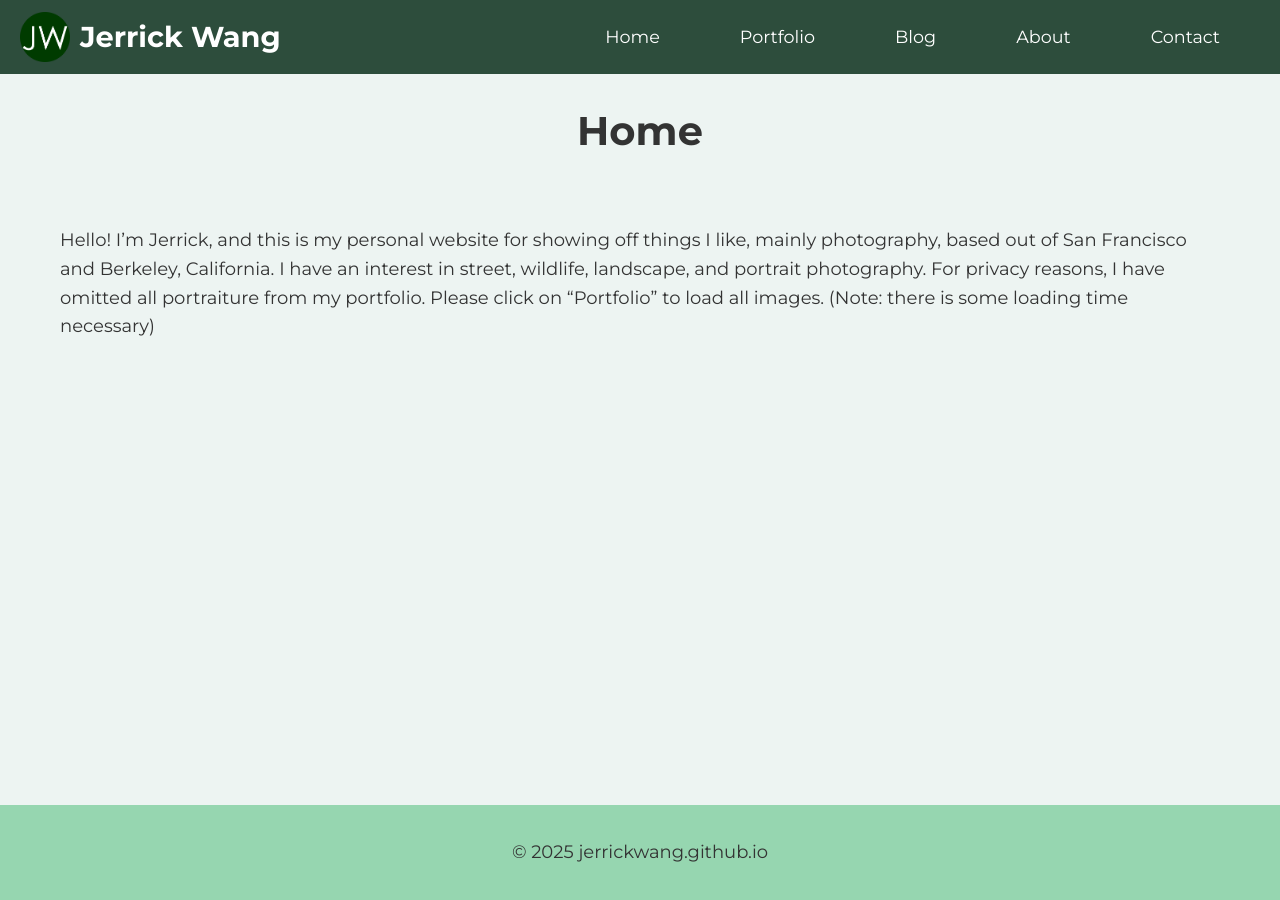
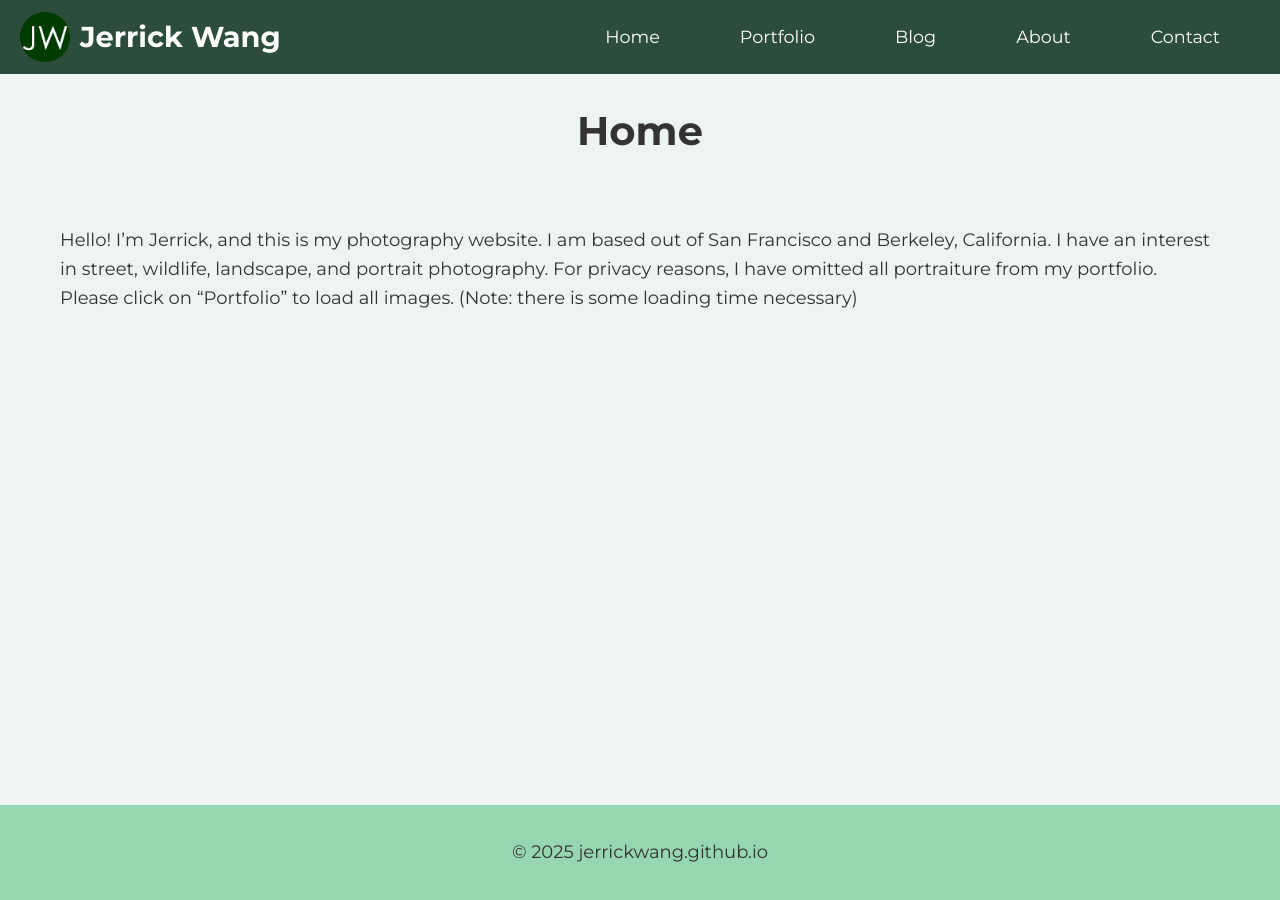
Before and after one commit to jerrickwang/jerrickwang.github.io, a Jekyll site: the page built from index.md, in a window 1280 px wide. Built offline with Jekyll 4.4.1, drawn with Linux system fonts in a browser that asks for light colours.

Commit message:
Update index.md

```diff
--- a/index.md
+++ b/index.md
@@ -3,4 +3,4 @@
 title: Home
 permalink: /
 ---
-Hello! I'm Jerrick, and this is my personal website for showing off things I like, mainly photography, based out of San Francisco and Berkeley, California. I have an interest in street, wildlife, landscape, and portrait photography. For privacy reasons, I have omitted all portraiture from my portfolio. Please click on "Portfolio" to load all images. (Note: there is some loading time necessary)
+Hello! I'm Jerrick, and this is my photography website. I am based out of San Francisco and Berkeley, California. I have an interest in street, wildlife, landscape, and portrait photography. For privacy reasons, I have omitted all portraiture from my portfolio. Please click on "Portfolio" to load all images. (Note: there is some loading time necessary)
```
